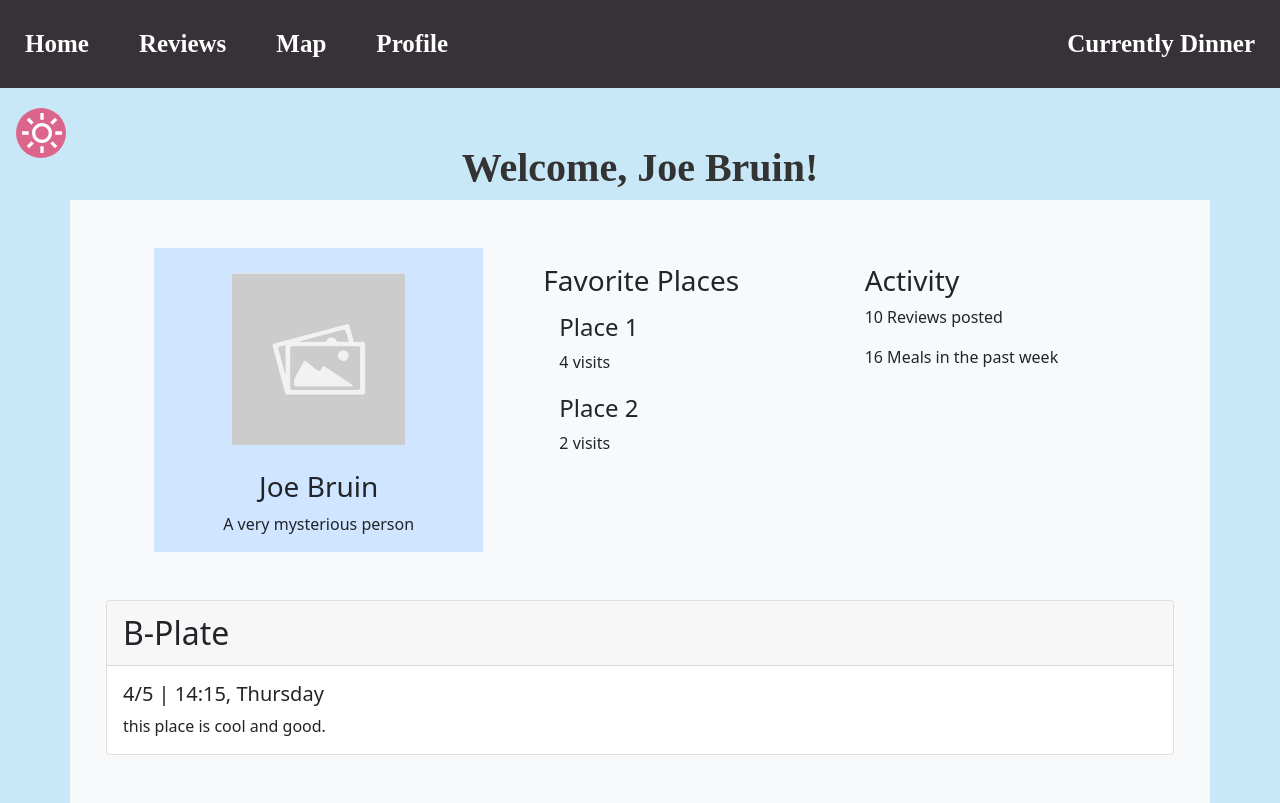
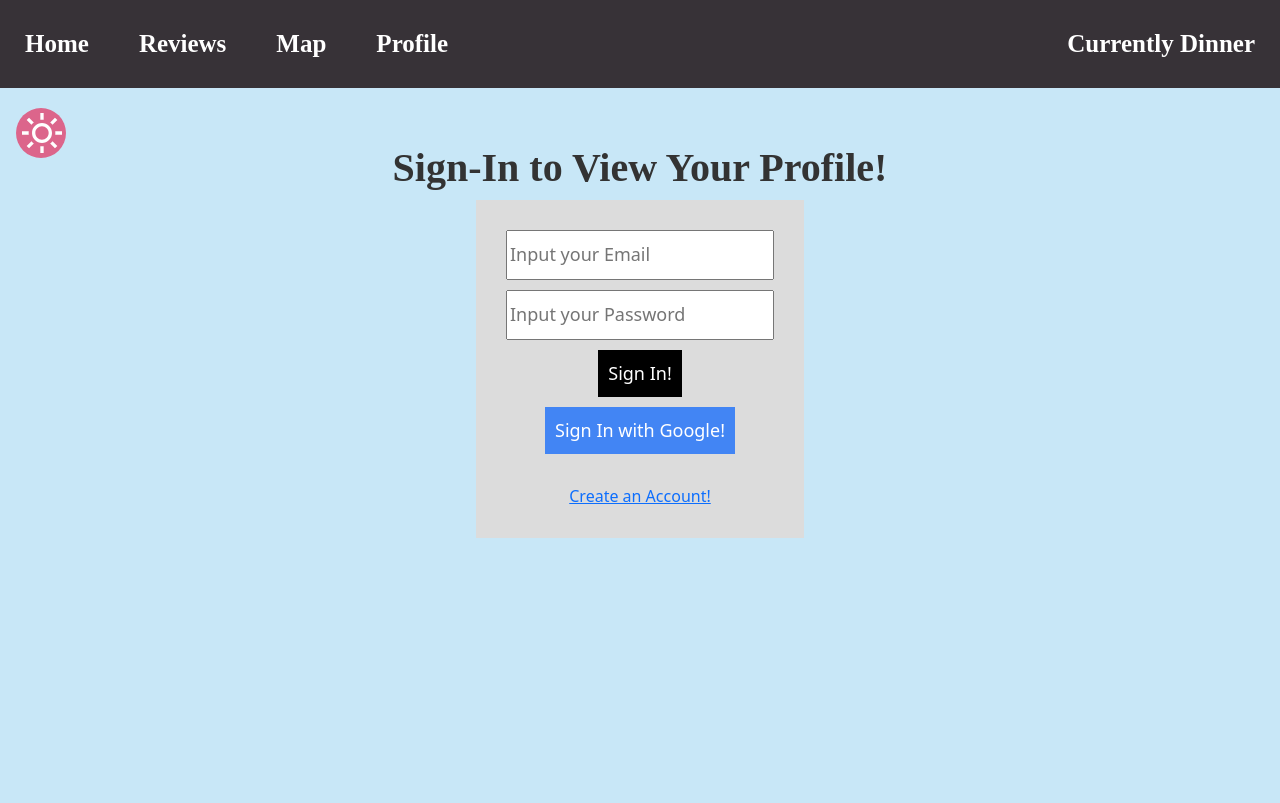
Before and after one commit to 35L-sleepy-tamagos/bruin-bites, a React (Create React App) app in the folder bites-frontend/: page /profile in a window 1280 px wide. Built offline with nearby package versions, Linux system fonts and the light colour scheme.

Commit message:
Added Profile Feature

```diff
--- a/bites-frontend/src/components/firebaseConfig/utils.js
+++ b/bites-frontend/src/components/firebaseConfig/utils.js
@@ -4,10 +4,12 @@ import {
   onSnapshot,
   doc,
   setDoc,
+  addDoc,
   getFirestore,
   Timestamp,
   updateDoc,
   collection,
+  where,
 } from "firebase/firestore";
 import {
   getAuth,
@@ -15,8 +17,14 @@ import {
   signInWithEmailAndPassword,
   onAuthStateChanged,
   signOut,
+  GoogleAuthProvider,
+  signInWithPopup,
 } from "firebase/auth";
-import Review from "./firebase.js";
+import Review, { app, auth } from "./firebase.js";
+import React, { useState, useEffect, useNavigate } from "react";
+import { Navigate, useResolvedPath } from "react-router-dom";
+import { querystring } from "@firebase/util";
+import { getFID } from "web-vitals";
 
 export async function createReview(review) {
   console.log(review);
@@ -54,3 +62,75 @@ export async function getReviews() {
   });
   return reviews;
 }
+
+/* login/out functions inspired by https://blog.logrocket.com/user-authentication-firebase-react-apps/ */
+
+export async function googleSignIn() {
+  const googleProvider = new GoogleAuthProvider();
+  const db = getFirestore();
+  try {
+    const account = await signInWithPopup(auth, googleProvider);
+    const user = account.user;
+    const q = query(collection(db, "users"), where("uid", "==", user.uid));
+    const docs = await getDocs(q);
+    if (docs.docs.length === 0) {
+      await addDoc(collection(db, "users"), {
+        uid: user.uid,
+        name: user.displayName,
+        authProvider: "google",
+        email: user.email,
+      });
+    }
+  } catch (err) {
+    console.error(err);
+    alert(err.message);
+  }
+}
+
+export async function emailSignIn(email, password) {
+  try {
+    await signInWithEmailAndPassword(auth, email, password);
+  }
+  catch (err) {
+    console.error(err);
+    alert(err.message);
+  }
+};
+
+export async function emailRegister(name, email, password) {
+  const db = getFirestore();
+  try {
+    const account = await createUserWithEmailAndPassword(auth, email, password);
+    const user = account.user;
+    await addDoc(collection(db, "users"), {
+      uid: user.uid,
+      name,
+      authProvider: "local",
+      email,
+    });
+  }
+  catch (err) {
+    console.error(err);
+    alert(err.message);
+  }
+}
+
+export function logout() {
+  console.log("signing out");
+  signOut(auth);
+}
+
+export async function getUsers(uid) {
+  const db = getFirestore();
+  const userRef = collection(db, "users");
+  const userDetails = [];
+  const q = query(userRef, where("uid", "==", uid));
+  const qSnapshot = await getDocs(q);
+  qSnapshot.forEach((doc) => {
+    userDetails.push(
+      doc.data().name,
+      doc.data().email,
+      doc.data().uid,);
+  })
+  return userDetails;
+}
--- a/bites-frontend/src/index.js
+++ b/bites-frontend/src/index.js
@@ -3,7 +3,7 @@ import ReactDOM from "react-dom/client";
 import "./index.css";
 import App from "./App";
 import reportWebVitals from "./reportWebVitals";
-import { InitFirebase } from "./components/firebaseConfig/firebase";
+// import { InitFirebase } from "./components/firebaseConfig/firebase";
 
 const root = ReactDOM.createRoot(document.getElementById("root"));
 root.render(
@@ -16,5 +16,5 @@ root.render(
 // to log results (for example: reportWebVitals(console.log))
 // or send to an analytics endpoint. Learn more: https://bit.ly/CRA-vitals
 
-InitFirebase();
+// InitFirebase();
 reportWebVitals();
--- a/bites-frontend/src/pages/Profile.js
+++ b/bites-frontend/src/pages/Profile.js
@@ -4,14 +4,48 @@ import { Row, Col } from 'react-bootstrap';
 import ProfileImage from '../assets/placeholder.jpg'
 import {} from "../components/ProfileComponents.js"
 import ReviewCard from '../components/ReviewCard.js'
+import { logout, getUsers } from "../components/firebaseConfig/utils.js"
+import { auth } from '../components/firebaseConfig/firebase';
+import SignIn from './SignIn';
+import { useNavigate } from 'react-router-dom';
+import { collection, doc, getDoc, getFirestore } from "firebase/firestore";
+import { useEffect, useState } from 'react';
 
 // TODO: backend integration
 // polish CSS if time
 
 export default function Profile() {
+
+	const navigate = useNavigate();
+
+	function signout() {
+		navigate("/");
+		logout();
+	}
+
+	if (auth.currentUser) {
+		console.log(auth.currentUser);
+	}
+	else {
+		console.log("no user: profile");
+	}
+
+	const [userDetails, setUserDetails] = useState([]);
+	useEffect(() => {
+		if (!auth.currentUser) {
+			return;
+		}
+		console.log("getting userdata");
+		getUsers(auth.currentUser.uid).then((userDetails) => {
+			setUserDetails(userDetails);
+		});
+	}, []);
+
+	if (auth.currentUser) {
+		console.log(userDetails);
 		return (
 			<div className="Profile">
-			<h1>Welcome, Joe Bruin!</h1>
+				<h1>Welcome, {userDetails[0]}</h1>
 				<Container className="bg-light p-5 fluid text-dark">
 					<Row>
 						<Col className="px-3 mx-5" style={{background: '#d0e5ff'}} align="center">
@@ -51,7 +85,16 @@ export default function Profile() {
 						</Col>
 					</Row>
 				</Container>
+				<div class="col-md-12 text-center m-5">
+					<button class="btn btn-danger btn-lg"
+					onClick={ () => signout() }>
+						Sign Out
+					</button>
 				</div>
-
+			</div>
 		)
 	}
+	else {
+		return <SignIn />
+	}
+}
--- /dev/null
+++ b/bites-frontend/src/pages/Register.js
@@ -0,0 +1,70 @@
+import "./SignIn.css";
+
+import React, { useState, useEffect } from "react";
+import { Link, useNavigate } from "react-router-dom";
+import { emailRegister, googleSignIn } from "../components/firebaseConfig/utils";
+import { auth } from "../components/firebaseConfig/firebase";
+import { onAuthStateChanged } from "firebase/auth";
+
+export default function Register() {
+    const [email, setEmail] = useState("");
+    const [password, setPassword] = useState("");
+    const [name, setName] = useState("");
+
+    let navigate = useNavigate();
+
+    // onAuthStateChanged(auth, (user) => {
+    //     if (user) {
+    //         console.log(user.email);
+    //         navigate("/");
+    //     }
+    //     else {
+    //         return;
+    //     }
+    // })
+    useEffect(() => {
+        auth.currentUser ? console.log(auth.currentUser.email) : console.log("no user");
+        if (auth.currentUser) {
+            navigate("/");
+        }
+    }, [auth.currentUser])
+
+    const register = (name, email, password) => {
+        console.log("calling function");
+        console.log(name);
+        console.log(email);
+        console.log(password);
+        emailRegister(name, email, password);
+        navigate("/");
+    };
+
+    return (
+        <div>
+            <h1>Register for an Account!</h1>
+            <div className="centered">
+                <div className="signin">
+                    <input type="text" className="signin-input"
+                        value={ name } onChange={ (e) => setName(e.target.value) }
+                        placeholder="Input your Name" />
+                    <input type="text" className="signin-input"
+                        value={ email } onChange={ (e) => setEmail(e.target.value) }
+                        placeholder="Input your Email" />
+                    <input type="password" className="signin-input"
+                        value={ password } onChange={ (e) => setPassword(e.target.value) }
+                        placeholder="Input your Password" />
+                    <button className="signin-button"
+                        onClick={ () => register(name, email, password) }>
+                        Register Now!
+                    </button>
+                    <button className="signin-button signin-google"
+                        onClick={ () => googleSignIn() }>
+                        Register with Google!
+                    </button>
+                    <div>
+                        <Link to="/signin">Already Have an Account? Sign In Here!</Link>
+                    </div>
+                </div>
+            </div>
+        </div>
+    )
+}
--- /dev/null
+++ b/bites-frontend/src/pages/SignIn.css
@@ -0,0 +1,39 @@
+.centered {
+    display: flex;
+    align-items: center;
+    justify-content: center;
+}
+
+.signin {
+    display: flex;
+    flex-direction: column;
+    justify-content: center;
+    align-items: center;
+    text-align: center;
+    background-color: #dcdcdc;
+    padding: 30px;
+    max-width: 50%;
+}
+
+.signin-input {
+    flex: 0 0 50px;
+    font-size: 18px;
+    margin-bottom: 10px;
+}
+
+.signin-button {
+    padding: 10px;
+    font-size: 18px;
+    margin-bottom: 10px;
+    border: none;
+    color: white;
+    background-color: black;
+}
+
+.signin-google {
+    background-color: #4285f4;
+}
+
+.signin div {
+    margin-top: 20px;
+}
--- /dev/null
+++ b/bites-frontend/src/pages/SignIn.js
@@ -0,0 +1,62 @@
+import "../App.css"
+import "./SignIn.css";
+
+import React, { useState, useEffect, useRef } from "react";
+import { Link, useNavigate } from "react-router-dom";
+import { emailSignIn, googleSignIn } from "../components/firebaseConfig/utils";
+import { auth } from "../components/firebaseConfig/firebase";
+import { onAuthStateChanged } from "firebase/auth";
+
+export default function SignIn() {
+    const [email, setEmail] = useState("");
+    const [password, setPassword] = useState("");
+    let navigate = useNavigate();
+
+    // useEffect(() => {
+    //     auth.currentUser ? console.log(auth.currentUser.email) : console.log("no user");
+    //     if (auth.currentUser) {
+    //         navigate("/");
+    //     }
+    // }, [auth.currentUser])
+
+    function emailRedir(email, password) {
+        emailSignIn(email, password);
+        navigate("/")
+    }
+
+    function googleRedir(email, password) {
+        googleSignIn(email, password);
+        onAuthStateChanged(auth, (user) => {
+            if (user) {
+                navigate("/");
+            }
+        })
+    }
+
+    return (
+        <div>
+            <h1>Sign-In to View Your Profile!</h1>
+            <div className="centered">
+                <div className="signin">
+                    <input type="text" className="signin-input"
+                        value={ email } onChange={ (e) => setEmail(e.target.value) }
+                        placeholder="Input your Email" />
+                    <input type="password" className="signin-input"
+                        value={ password } onChange={ (e) => setPassword(e.target.value) }
+                        placeholder="Input your Password" />
+                    <button className="signin-button"
+                        onClick={ () => emailRedir(email, password)}>
+                        Sign In!
+                    </button>
+                    <button className="signin-button signin-google"
+                        onClick={ () => googleRedir() }>
+                        Sign In with Google!
+                    </button>
+                    <div>
+                        <Link to="/register">Create an Account!</Link>
+                    </div>
+                </div>
+            </div>
+        </div>
+    );
+}
--- /dev/null
+++ b/package.json
@@ -0,0 +1,5 @@
+{
+  "dependencies": {
+    "react-firebase-hooks": "^5.0.3"
+  }
+}
```
Also changed, not shown: bites-frontend/src/App.js (+17 -2 lines), bites-frontend/src/components/Navbar.js (+10 -13 lines), bites-frontend/src/components/firebaseConfig/firebase.js (+29 -6 lines), 1 other file (tests, documents, lock files or other folders). Lines whose indentation alone changed are shown as unchanged.
